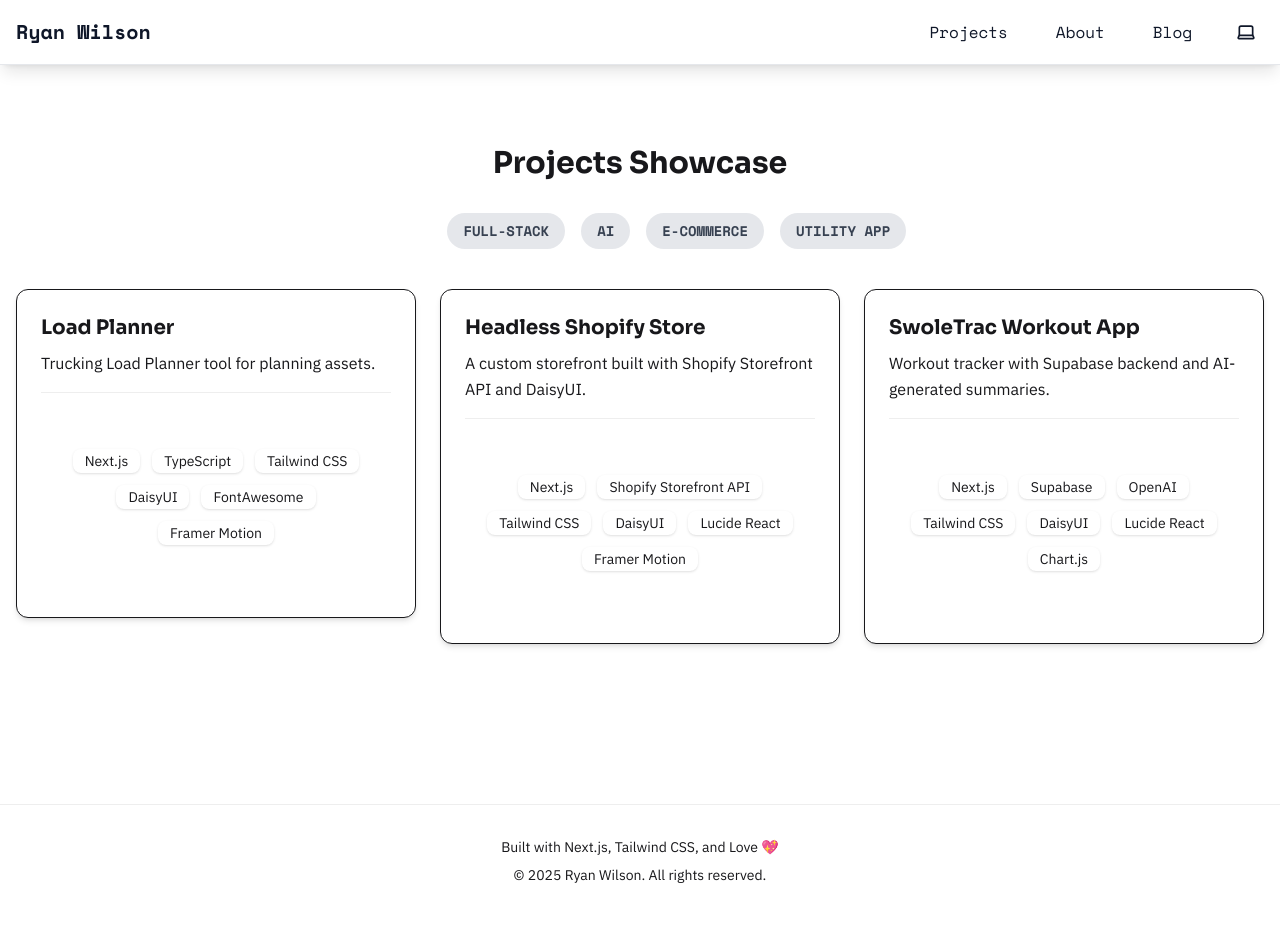
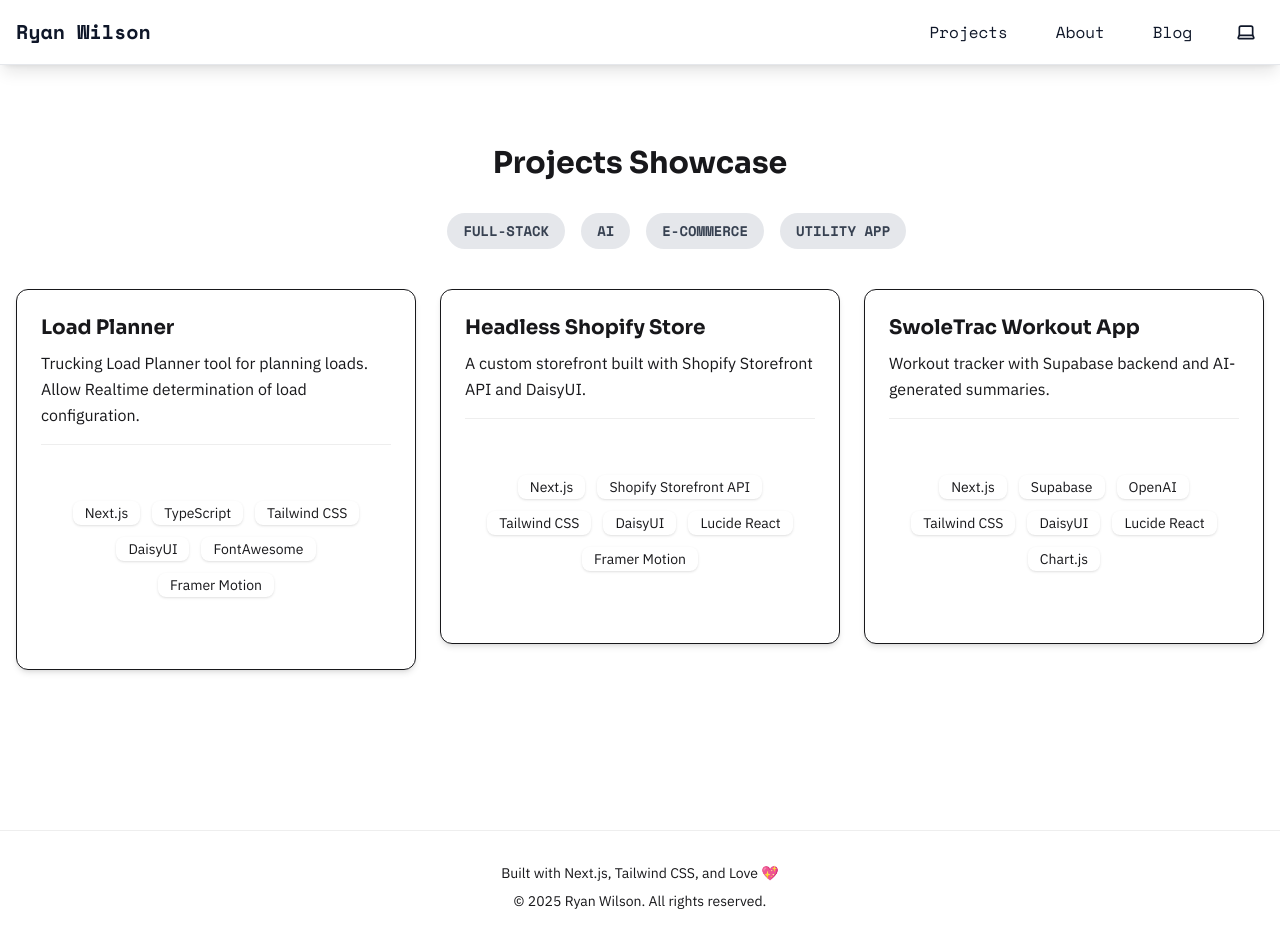
Before and after one commit to RW2023/ryan-2025, a Next.js app: page /projects in a window 1280 px wide. Before the commit the page ends 917 px from the top, so only its background shows below. Built offline with nearby package versions, Linux system fonts and the light colour scheme.

Commit message:
fix(projects): update description for Load Planner to clarify functionality. Looks better if description is atleast two lines like the others

```diff
--- a/src/data/projects.ts
+++ b/src/data/projects.ts
@@ -15,7 +15,7 @@ export const allProjects: Project[] = [
   {
     title: "Load Planner",
     slug: "load-planner",
-    description: "Trucking Load Planner tool for planning assets.",
+    description: "Trucking Load Planner tool for planning loads. Allow Realtime determination of load configuration.",
     tools: [
       "Next.js", "TypeScript", "Tailwind CSS",
       "DaisyUI", "FontAwesome", "Framer Motion"
```
